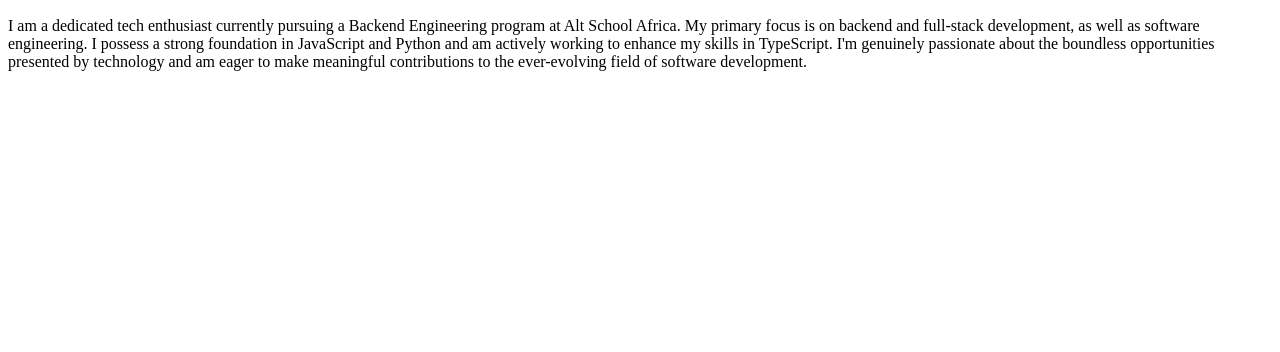
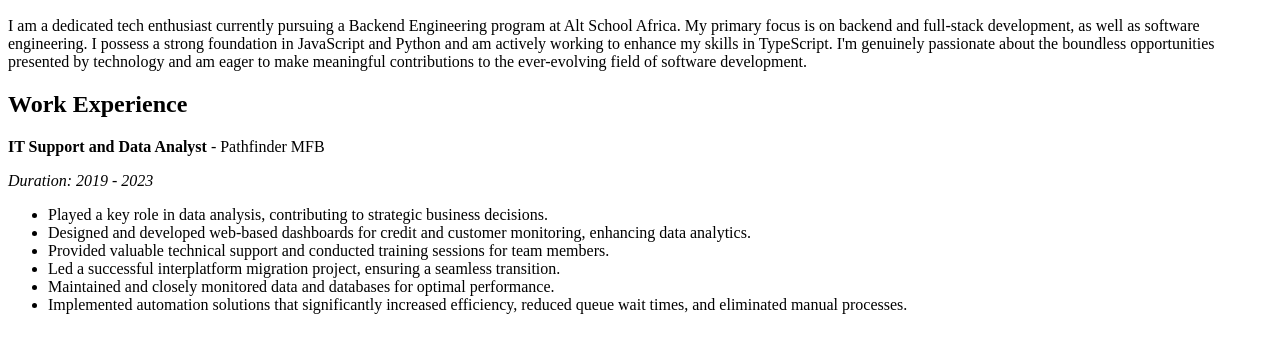
Before and after one commit to holabayor/30daysofcodecamp-september, a plain HTML site: page day-01/profile.html in a window 1280 px wide. Shown: the part 110-462 px from the top of the page. Drawn offline with Linux system fonts and the light colour scheme.

Commit message:
experience

```diff
--- a/day-01/profile.html
+++ b/day-01/profile.html
@@ -18,5 +18,36 @@
       meaningful contributions to the ever-evolving field of software
       development.
     </p>
+    <h2>Work Experience</h2>
+
+    <p><strong>IT Support and Data Analyst</strong> - Pathfinder MFB</p>
+    <p><em>Duration: 2019 - 2023</em></p>
+
+    <ul>
+      <li>
+        Played a key role in data analysis, contributing to strategic business
+        decisions.
+      </li>
+      <li>
+        Designed and developed web-based dashboards for credit and customer
+        monitoring, enhancing data analytics.
+      </li>
+      <li>
+        Provided valuable technical support and conducted training sessions for
+        team members.
+      </li>
+      <li>
+        Led a successful interplatform migration project, ensuring a seamless
+        transition.
+      </li>
+      <li>
+        Maintained and closely monitored data and databases for optimal
+        performance.
+      </li>
+      <li>
+        Implemented automation solutions that significantly increased
+        efficiency, reduced queue wait times, and eliminated manual processes.
+      </li>
+    </ul>
   </body>
 </html>
```
